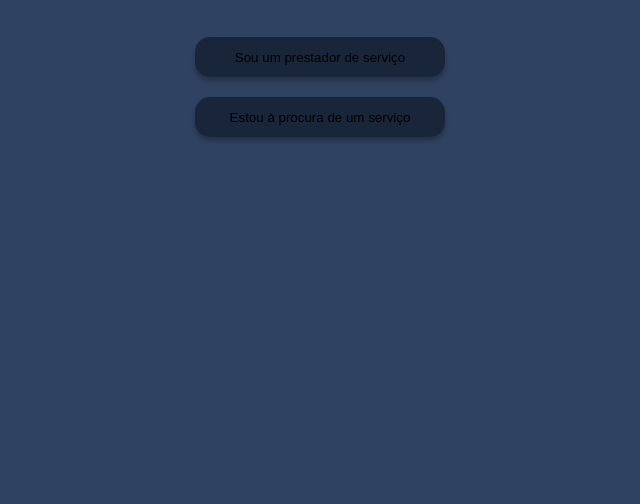
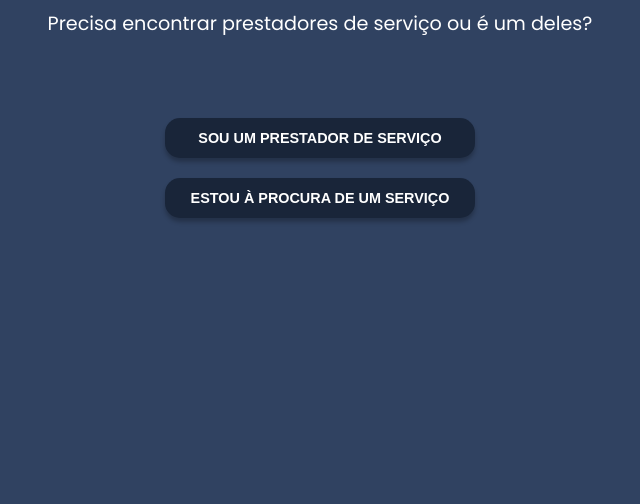
Before and after one commit to roger-gsf/PI-PrestAqui, a plain HTML site: page client/public/index.html in a window 1280 px wide. Shown: the part 296-800 px from the top of the page, without its empty margins (320-960 px from the left). Drawn offline with Linux system fonts and the light colour scheme.

Commit message:
:lipstick: feat: Index page styling

```diff
--- a/client/src/styles/styles.css
+++ b/client/src/styles/styles.css
@@ -1,43 +1,57 @@
 body {
-    background-color: var(--blue-dark)
+    background-color: var(--blue-dark);
 }
 
 header {
-    /* background-color: red; */
     display: flex;
     justify-content: center;
+    margin-bottom: 10px;
 }
 
 
-
-
 main {
-    /* background-color: darkcyan; */
-
+    font-family: 'Poppins', sans-serif;
     display: flex;
     flex-direction: column;
-    gap: 40px;
+    gap: 20px;
     align-items: center;
-    height: 60vh;
+    height: 50vh;
 }
 
+p {
+    text-align: center;
+    font-weight: 400;
+    font-size: 1.2em;
+    padding: 20px;
+}
+
+p, button {
+    color: white;
+}
 
 .container__button {
-    /* background-color: green; */
     display: flex;
     flex-direction: column;
     gap: 20px;
     flex-wrap: column;
     justify-content: center;
+    margin-top: 40px
 }
 
 button {
-    background: #192539;
+    background-color: var(--button-color);
     box-shadow: 0px 4px 4px rgba(0, 0, 0, 0.25);
     border-radius: 15px;
+    border: none;
+    height: 40px;
+    width: 310px;
+    text-transform: uppercase;
+    font-weight: 700;
+    font-size: .9em;
+    transition: all .2s;
+}
 
-    border: none;
-
-    height: 40px;
-    width: 250px;
+button:hover{
+    background-color: #192539c9;
+    box-shadow: 0px 8px 8px rgba(0, 0, 0, 0.25);
 }
--- a/client/src/styles/util.css
+++ b/client/src/styles/util.css
@@ -14,6 +14,10 @@
     --blue-light: #2b3e5d;
     --accent-yellow: #f2a541;
     --accent-lightblue: #69c9fd;
+    --button-color: #192539;
+    --white: #FFF;
+    --black: #000
+
 }
 
 :root{
```
